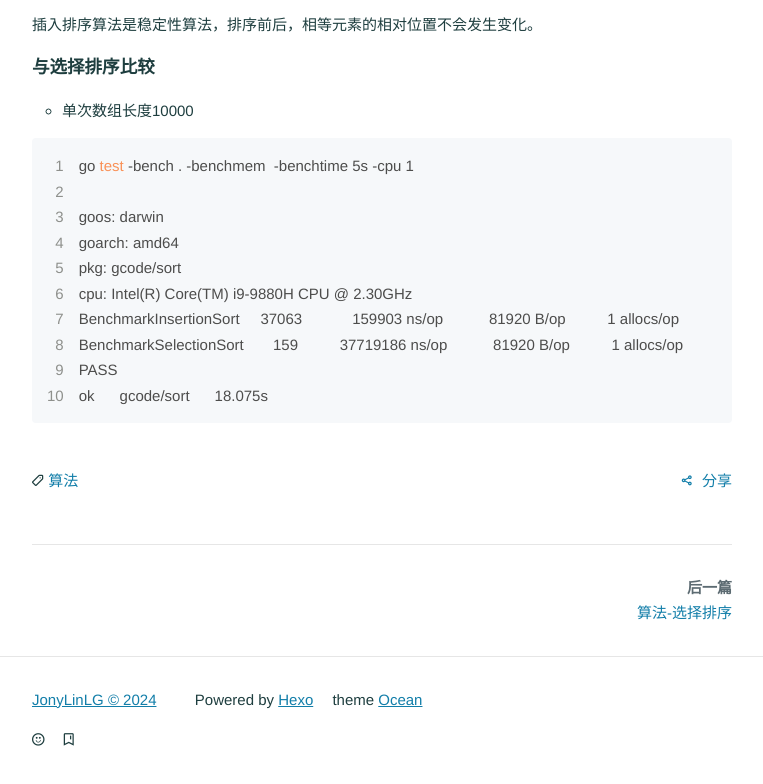
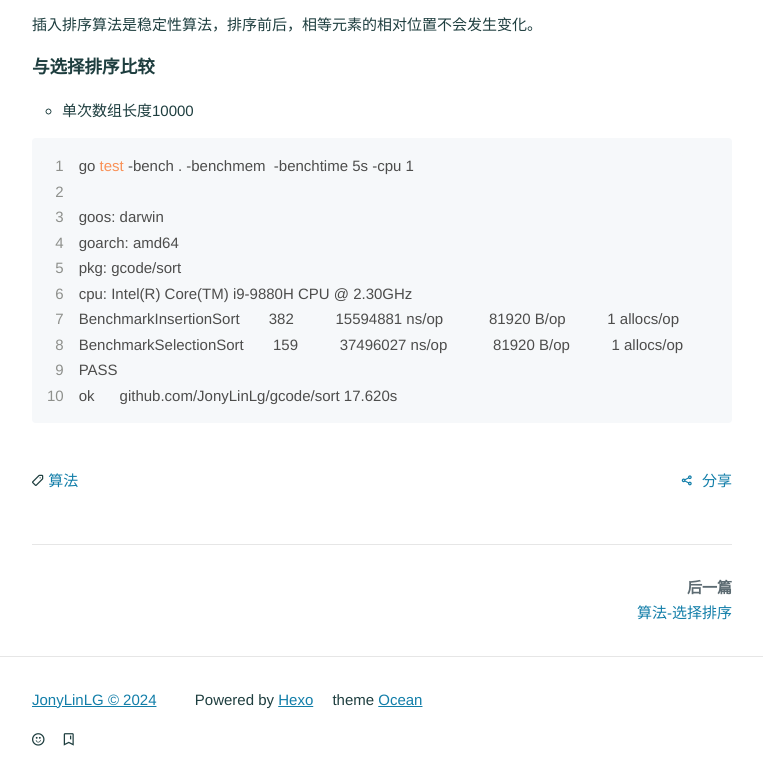
Before and after one commit to JonyLinLg/jonylinlg.github.io, a plain HTML site: page 2024/11/24/sort-insertion/index.html in a window 1280 px wide. Shown: the part 1344-2128 px from the top of the page, without its empty margins (208-971 px from the left). Drawn offline with Linux system fonts and the light colour scheme; some packages are replaced by stand-ins of ours; no server answers; a script that the page names is missing; files whose address does not match are found by name.

Commit message:
update: sort insertion test

```diff
--- a/2024/11/24/sort-insertion/index.html
+++ b/2024/11/24/sort-insertion/index.html
@@ -88,7 +88,7 @@
 <h3 id="与选择排序比较"><a href="#与选择排序比较" class="headerlink" title="与选择排序比较"></a>与选择排序比较</h3><ul>
 <li>单次数组长度10000</li>
 </ul>
-<figure class="highlight bash"><table><tr><td class="gutter"><pre><span class="line">1</span><br><span class="line">2</span><br><span class="line">3</span><br><span class="line">4</span><br><span class="line">5</span><br><span class="line">6</span><br><span class="line">7</span><br><span class="line">8</span><br><span class="line">9</span><br><span class="line">10</span><br></pre></td><td class="code"><pre><span class="line">go <span class="built_in">test</span> -bench . -benchmem  -benchtime 5s -cpu 1</span><br><span class="line"></span><br><span class="line">goos: darwin</span><br><span class="line">goarch: amd64</span><br><span class="line">pkg: gcode/sort</span><br><span class="line">cpu: Intel(R) Core(TM) i9-9880H CPU @ 2.30GHz</span><br><span class="line">BenchmarkInsertionSort     37063            159903 ns/op           81920 B/op          1 allocs/op</span><br><span class="line">BenchmarkSelectionSort       159          37719186 ns/op           81920 B/op          1 allocs/op</span><br><span class="line">PASS</span><br><span class="line">ok      gcode/sort      18.075s</span><br></pre></td></tr></table></figure>
+<figure class="highlight bash"><table><tr><td class="gutter"><pre><span class="line">1</span><br><span class="line">2</span><br><span class="line">3</span><br><span class="line">4</span><br><span class="line">5</span><br><span class="line">6</span><br><span class="line">7</span><br><span class="line">8</span><br><span class="line">9</span><br><span class="line">10</span><br></pre></td><td class="code"><pre><span class="line">go <span class="built_in">test</span> -bench . -benchmem  -benchtime 5s -cpu 1</span><br><span class="line"></span><br><span class="line">goos: darwin</span><br><span class="line">goarch: amd64</span><br><span class="line">pkg: gcode/sort</span><br><span class="line">cpu: Intel(R) Core(TM) i9-9880H CPU @ 2.30GHz</span><br><span class="line">BenchmarkInsertionSort       382          15594881 ns/op           81920 B/op          1 allocs/op</span><br><span class="line">BenchmarkSelectionSort       159          37496027 ns/op           81920 B/op          1 allocs/op</span><br><span class="line">PASS</span><br><span class="line">ok      github.com/JonyLinLg/gcode/sort 17.620s</span><br></pre></td></tr></table></figure>
 
 
     </div>
```
Also changed, not shown: index.html (+1 -1 lines).
